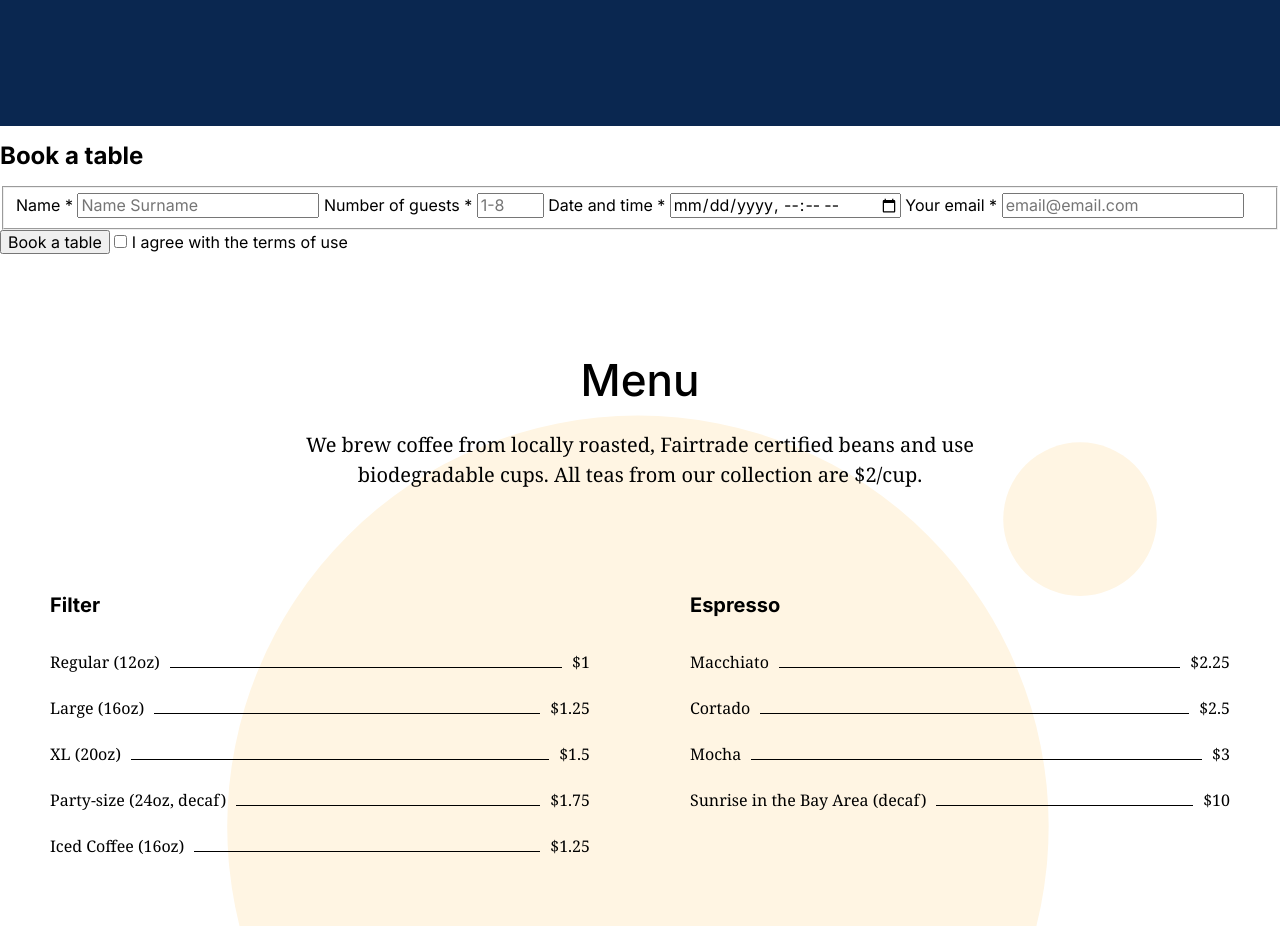
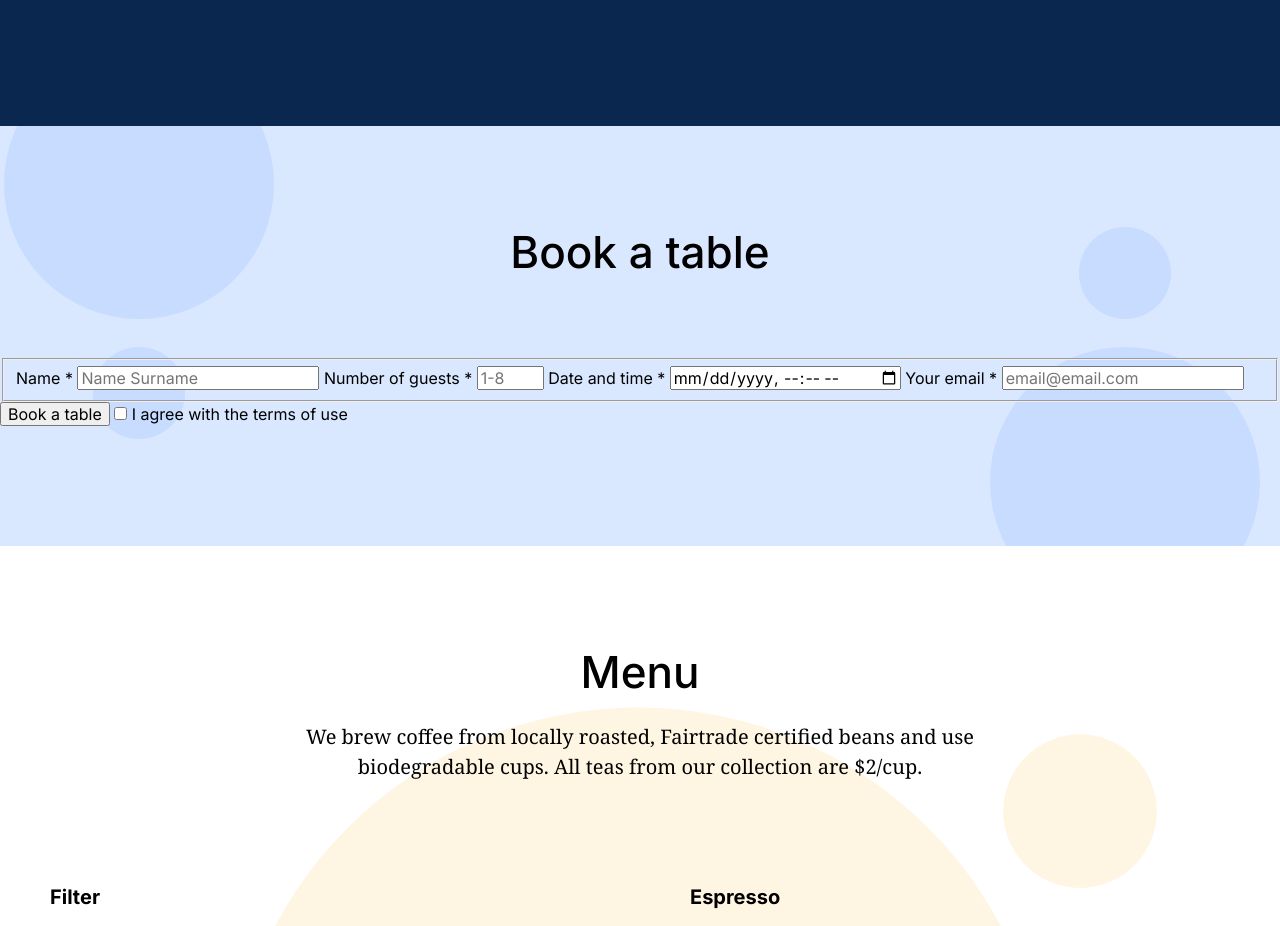
Before and after one commit to AKI2002-2024/se_project_coffeeshop, a plain HTML site: page index.html in a window 1280 px wide. Shown: the part 1680-2606 px from the top of the page. Drawn offline with Linux system fonts and the light colour scheme.

Commit message:
New update to my project

```diff
--- a/pages/index.css
+++ b/pages/index.css
@@ -7,3 +7,4 @@
 @import url(../blocks/footer.css);
 @import url(../blocks/nav.css);
 @import url(../blocks/recipes.css);
+@import url(../blocks/reservation.css);
```
